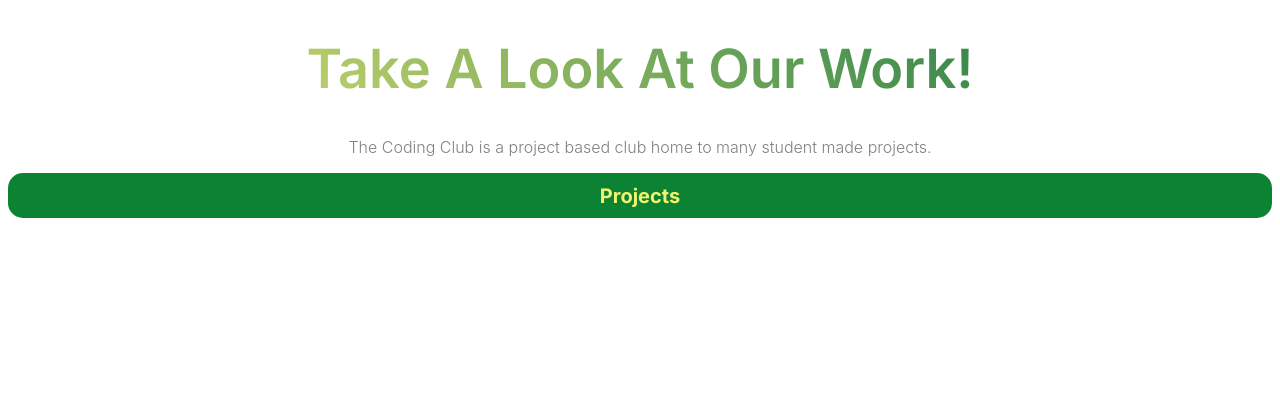
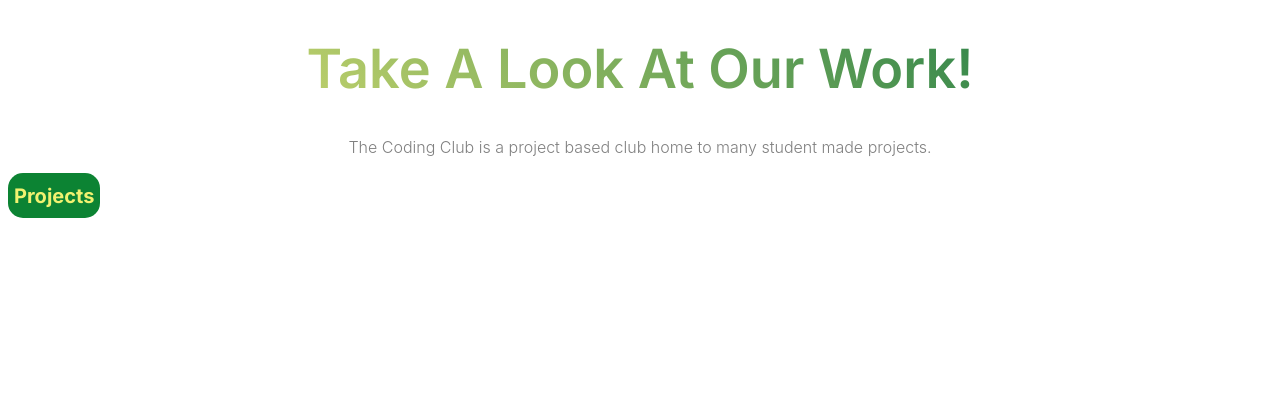
Before and after one commit to GBNCodingClub/website, a PHP site: page /projects.html in a window 1280 px wide. Shown: the part 100-517 px from the top of the page. Run offline with PHP 8.4, Linux system fonts and the light colour scheme.

Commit message:
Update style.css

```diff
--- a/style.css
+++ b/style.css
@@ -76,7 +76,7 @@ footer{
   text-align: center;
 }
 
-.dropdownProj {display: inline}
+.dropdownProj {display: inline-block}
 
 .dropdown-content {
   display: none;
```
